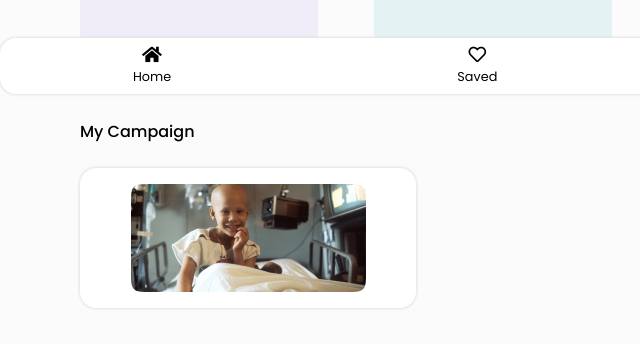
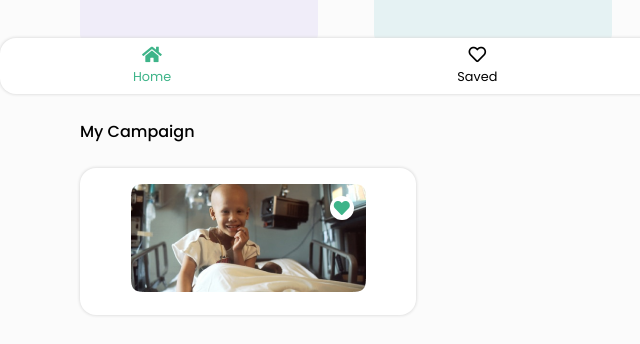
Before and after one commit to GSG-CF05/DonationApp-Team-4, a plain HTML site: page After signup/after-signup.html in a window 1280 px wide. Shown: the part 707-1051 px from the top of the page, 0-640 px from the left. Drawn offline with Linux system fonts and the light colour scheme; a web font is replaced by a local one.

Commit message:
add save icon to group section and change color for profile in nav-bar section

```diff
--- a/After signup/after-signup.css
+++ b/After signup/after-signup.css
@@ -437,6 +437,25 @@ header .img-profile img {
     box-shadow: 0 0 3px 0.5px #dadada;
 }
 
+#group figure div {
+    position: relative;
+}
+
+#group figure div span{
+    border-radius: 50%;
+    position: absolute;
+    right: 5%;
+    top: 10%;
+    color: #3EB489;
+    background-color: white;
+    width: 1.5rem;
+    height: 1.5rem;
+    display: flex;
+    justify-content: center;
+    align-items: center;
+    font-size: 1rem;
+}
+
 
 /* LARGE SCREEN GROUP STYLE START */
 @media (min-width: 1200px) {
@@ -534,4 +553,8 @@ header .img-profile img {
     color: #3EB489;
 }
 
+#nav-bar ul li a.spacial {
+    color: #3EB489;
+}
+
 /* NAV-BAR-STYLE END */
--- a/After signup/after-signup.html
+++ b/After signup/after-signup.html
@@ -73,7 +73,10 @@
         <section id="group">
             <p>my campaign</p>
             <figure>
-                <img src="../images/unsplash_yg1Zayn0Few.png"
+                <div>
+                    <img src="../images/unsplash_yg1Zayn0Few.png">
+                    <span><i class="fas fa-heart"></i></span>
+                </div>
             </figure>
         </section>
         <!--GROUP SECTION END-->
@@ -81,7 +84,7 @@
         <section id="nav-bar">
             <ul>
                 <li>
-                    <a href="#">
+                    <a href="#" class="spacial">
                         <i class="fas fa-home"></i>
                         <span>home</span>
                     </a>
```
